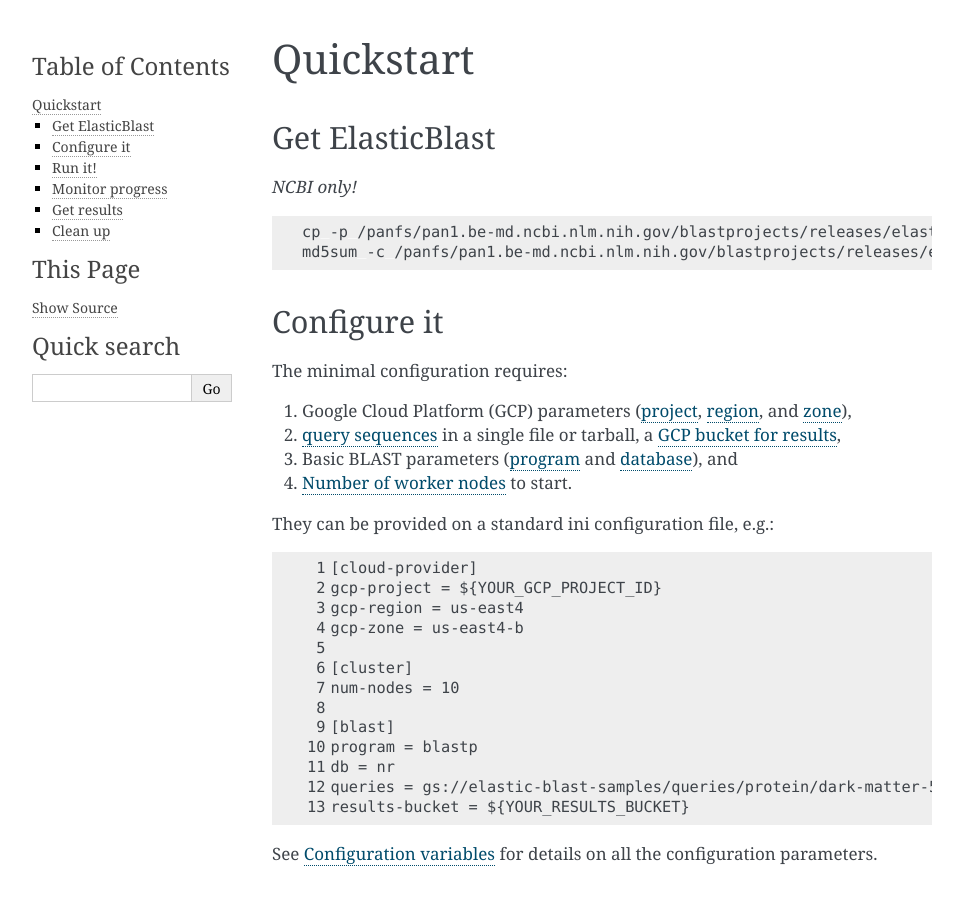
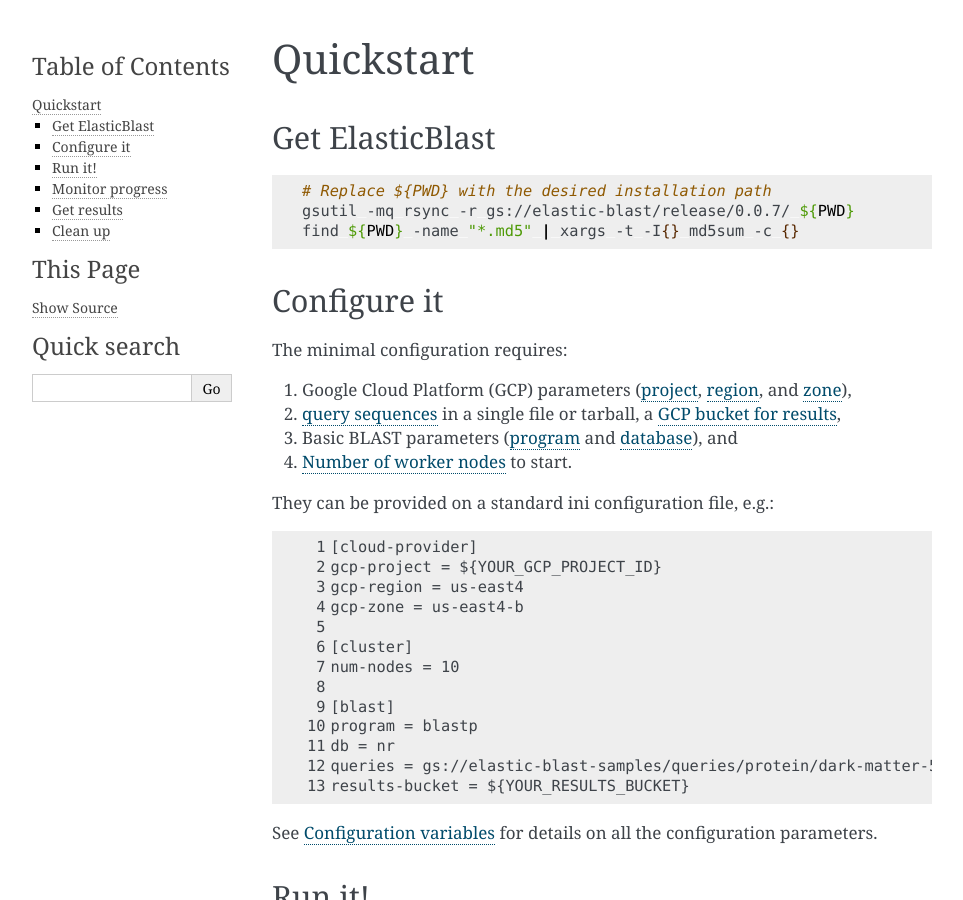
Before and after one commit to ncbi/elastic-blast-docs, a Sphinx documentation site: the page built from docs/source/quickstart.rst, in a window 1280 px wide and 900 px high. Shown: the whole window, without its empty margins (148-1111 px from the left). Built offline with Sphinx 7.4.7, drawn with Linux system fonts in a browser that asks for light colours; pages that are not in the unit, such as notebooks, are missing from menus.

Commit message:
Fix means to obtain PEX files

```diff
--- a/docs/source/quickstart.rst
+++ b/docs/source/quickstart.rst
@@ -6,12 +6,11 @@
 Get ElasticBlast
 ----------------
 
-*NCBI only!*
-
 .. code-block:: shell
 
-    cp -p /panfs/pan1.be-md.ncbi.nlm.nih.gov/blastprojects/releases/elastic-blast/{VERSION}/elastic-blast .
-    md5sum -c /panfs/pan1.be-md.ncbi.nlm.nih.gov/blastprojects/releases/elastic-blast/{VERSION}/elastic-blast.md5
+    # Replace ${PWD} with the desired installation path
+    gsutil -mq rsync -r gs://elastic-blast/release/{VERSION}/ ${PWD}
+    find ${PWD} -name "*.md5" | xargs -t -I{} md5sum -c {}
 
 Configure it
 ------------
```
